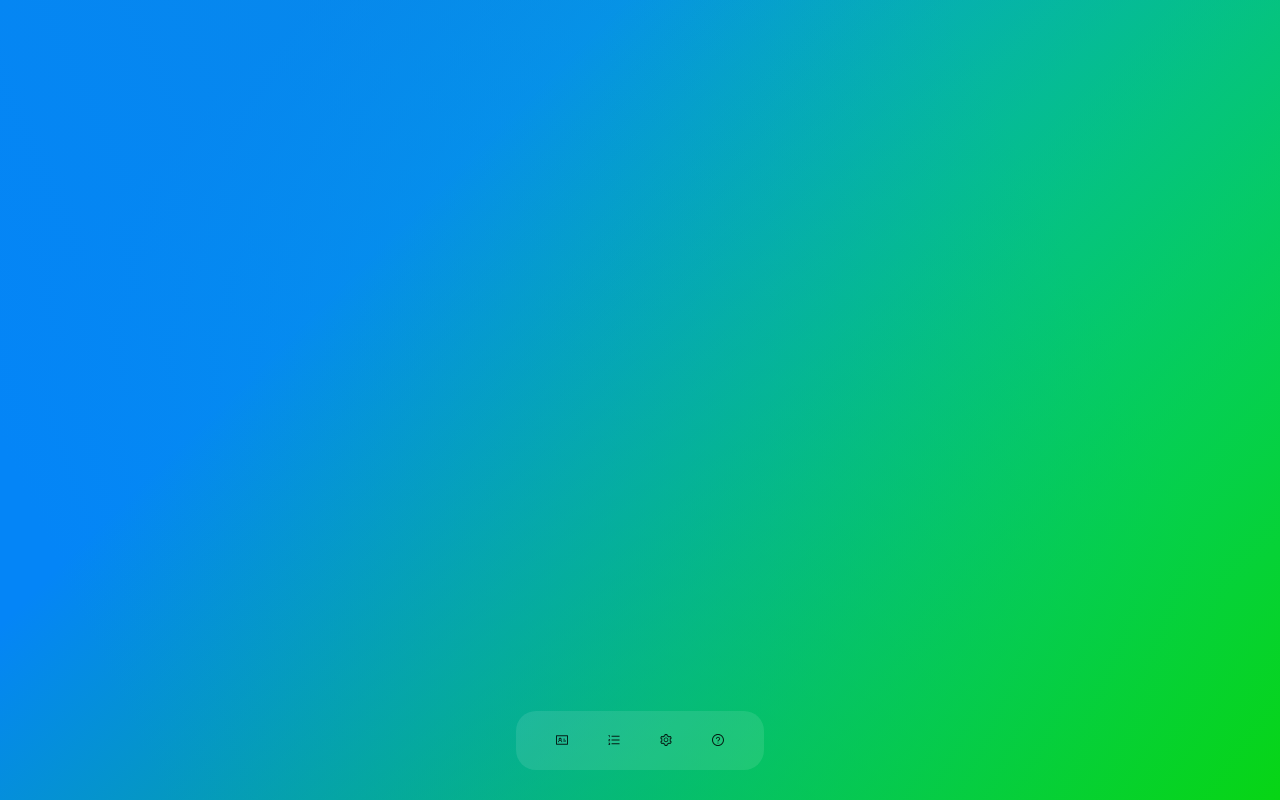
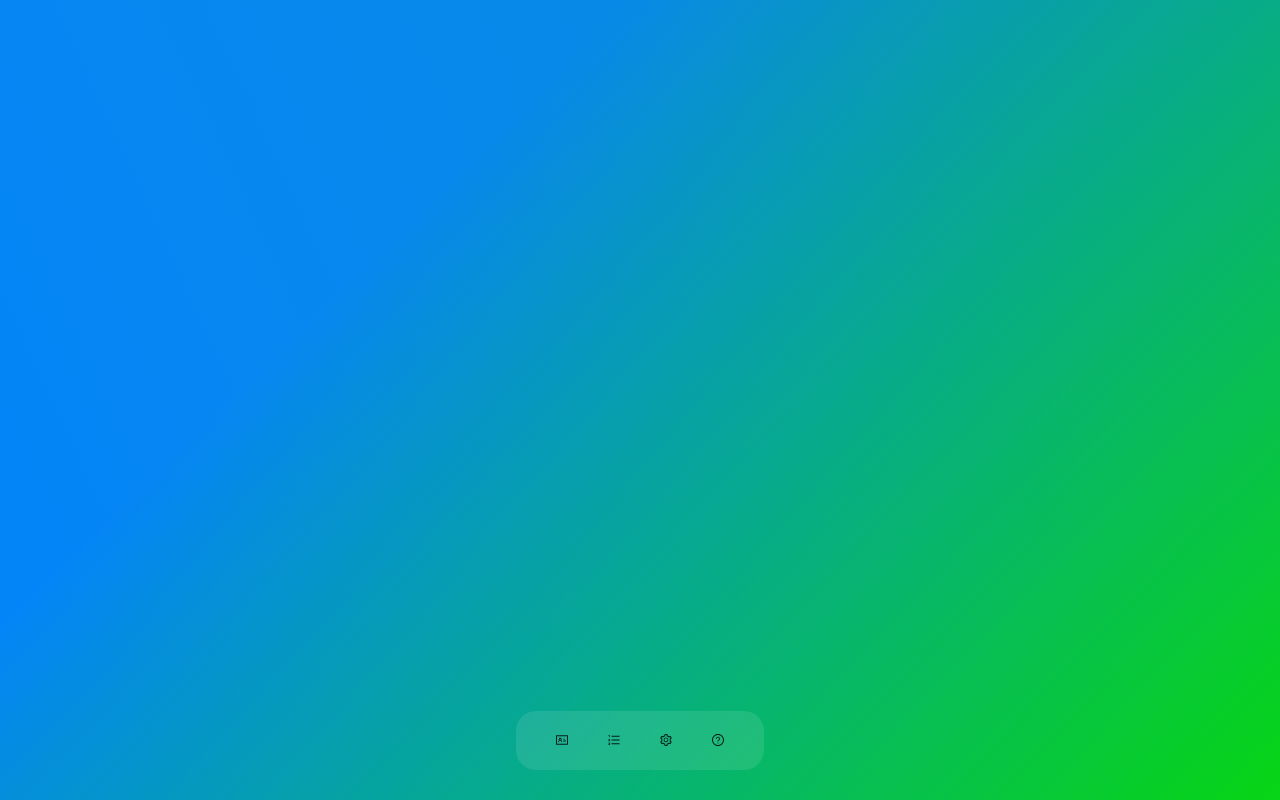
Before and after one commit to owenr88/deck-prototyper, a React (Create React App) app: page / in a window 1280 px wide. Built offline with nearby package versions, Linux system fonts and the light colour scheme.

Commit message:
Global color file and card reshuffle

```diff
--- a/craco.config.js
+++ b/craco.config.js
@@ -1,4 +1,6 @@
 const CracoLessPlugin = require('craco-less');
+
+const colors = require('./src/styles/colors');
 
 module.exports = {
   plugins: [
@@ -7,7 +9,14 @@ module.exports = {
       options: {
         lessLoaderOptions: {
           lessOptions: {
-            // modifyVars: { '@primary-color': '#1DA57A' },
+            modifyVars: {
+              '@primary-color': colors.primary,
+              '@secondary-color': colors.secondary,
+              '@link-color': colors.primary,
+              '@font-family': '\'EB Garamond\', serif',
+              '@font-size-base': '12px',
+              '@card-radius': '10px',
+             },
             javascriptEnabled: true,
           },
         },
--- a/src/components/Card/CardBase/CardBaseComponent.tsx
+++ b/src/components/Card/CardBase/CardBaseComponent.tsx
@@ -28,7 +28,7 @@ const Title = styled(Typography.Title)<TitleStyledprops>`
 const CardBasic: React.FC<any> = ({ children, title, textColor, ...props }) => {
   return (
     <CardStyledBasic bordered={false} {...props}>
-      <Title level={2} color={textColor}>
+      <Title level={3} color={textColor}>
         {title}
       </Title>
       {children}
--- a/src/components/Card/CardFront/CardFrontComponent.tsx
+++ b/src/components/Card/CardFront/CardFrontComponent.tsx
@@ -17,7 +17,7 @@ interface CardFrontProps {
 }
 
 const CardFront: React.FC<CardFrontProps> = ({ card }) => {
-  if (!card) return <CardEmpty />;
+  if (!card) return <CardEmpty title="None discarded" />;
   return (
     <CardFrontStyled title={card?.title ?? ''}>
       {card?.body1 && <Text>{card?.body1}</Text>}
--- a/src/components/Deck/DeckComponent.tsx
+++ b/src/components/Deck/DeckComponent.tsx
@@ -1,5 +1,5 @@
 import React, { useState, useEffect, useContext, useCallback } from 'react';
-import { without, last, sample } from 'lodash';
+import { without, last, random } from 'lodash';
 import { Typography } from 'antd';
 import styled from 'styled-components';
 
@@ -34,10 +34,12 @@ const DeckComponent: React.FC<DeckComponentsProps> = ({ deck }) => {
       refillDeck();
       return;
     }
-    const card = sample(cardsInDeck);
-    if (!card) return;
-    setCardsInDeck(without(cardsInDeck, card));
-    setCardsDiscarded([...cardsDiscarded, card]);
+    const cards = [...cardsInDeck];
+    const index = random(0, cards.length);
+    const removedCards = cards.splice(index, 1);
+    if (!removedCards.length) return;
+    setCardsInDeck(cards);
+    setCardsDiscarded([...cardsDiscarded, removedCards[0]]);
   };
 
   return (
@@ -47,9 +49,23 @@ const DeckComponent: React.FC<DeckComponentsProps> = ({ deck }) => {
         onClick={selectNextCardOrReshuffle}
         numberOfCards={cardsInDeck.length}
       />
-      <Typography.Text>{cardsInDeck.length} remaining</Typography.Text>
+      {!cardsDiscarded.length ? (
+        <Typography.Text>{cardsInDeck.length} in deck</Typography.Text>
+      ) : (
+        <Typography.Text>{cardsInDeck.length} remaining</Typography.Text>
+      )}
       <CardFront card={last(cardsDiscarded)} />
-      <Typography.Text>{cardsDiscarded.length} discarded</Typography.Text>
+      {!cardsDiscarded.length ? (
+        <Typography.Text>0 discarded</Typography.Text>
+      ) : (
+        <Typography.Text>
+          {cardsDiscarded.length} discarded -{' '}
+          <a onClick={refillDeck} href="#">
+            reshuffle
+          </a>
+          ?
+        </Typography.Text>
+      )}
     </Wrapper>
   );
 };
--- a/src/styles/app.less
+++ b/src/styles/app.less
@@ -1,16 +1,13 @@
 @import '~antd/lib/style/themes/default.less';
 @import '~antd/dist/antd.less';
 
-@font-family: 'EB Garamond', serif;
-@font-size-base: 12px;
-@card-radius: 10px;
-
-@primary-color: #07d514; // primary color for all components
-@secondary-color: #01c4d6; // secondary color for all components
+// @font-family: 'EB Garamond', serif;
+// @font-size-base: 12px;
+// @card-radius: 10px;
 
 // @layout-body-background: @primary-color;
 
-// @link-color: #1890ff; // link color
+// @link-color: @primary-color; // link color
 // @success-color: #52c41a; // success state color
 // @warning-color: #faad14; // warning state color
 // @error-color: #f5222d; // error state color
--- /dev/null
+++ b/src/styles/colors.js
@@ -0,0 +1,10 @@
+module.exports = {
+  'primary': '#07d514',
+  'secondary': '#098BE1',
+
+  'lightBlue': '#01c4d6',
+  'blue': '#0485F7',
+  'lightOrange': '#FFC200',
+  'orange': '#FF9500',
+  'red': '#FF4F00',
+}
--- a/src/styles/theme.ts
+++ b/src/styles/theme.ts
@@ -1,16 +1,17 @@
 import { DefaultTheme } from 'styled-components';
 
-const primary = '#07D514';
-const secondary = '#01C4D6';
+import colors from './colors';
+
+const primary = colors.primary;
+const secondary = colors.secondary;
 
 export const possibleDeckColors = [
   primary,
   secondary,
-  '#098BE1',
-  // '#0485F7',
-  '#FFC200',
-  '#FF4F00',
-  '#FF9500',
+  colors.lightBlue,
+  colors.lightOrange,
+  colors.red,
+  colors.orange,
 ];
 
 const theme: DefaultTheme = {
@@ -18,7 +19,7 @@ const theme: DefaultTheme = {
     primary,
     secondary,
     possibleDeckColors,
-    gradientColors: [primary, '#0485F7', '#098BE1', secondary],
+    gradientColors: [primary, colors.blue, colors.secondary, secondary],
     nav: 'rgba(255,255,255,0.1)',
     navStrong: 'rgba(255,255,255,0.5)',
   },
```
